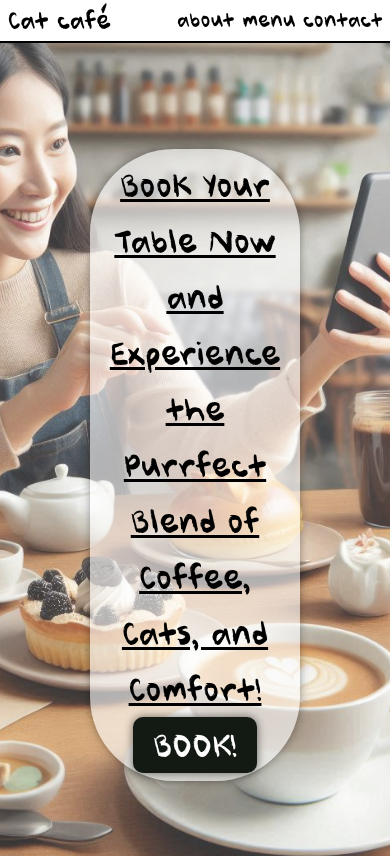
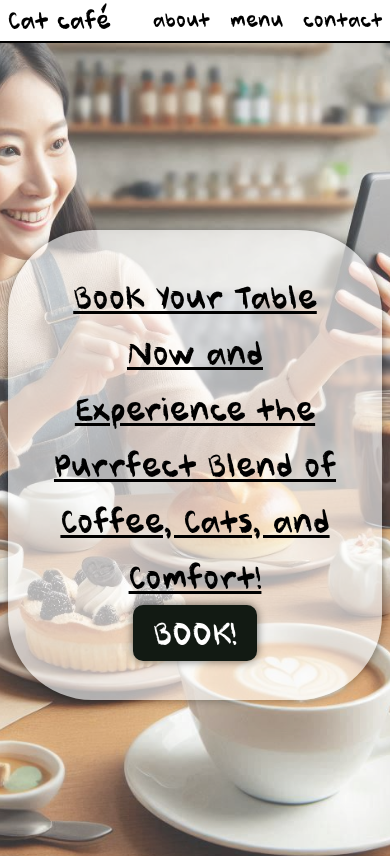
Before and after one commit to Snwqqq/restaurant-page, a website built with webpack: page src/index.html in a window 390 px wide. Shown: the top 856 px of the page. Built offline with nearby package versions, Linux system fonts and the light colour scheme.

Commit message:
Compress png, changed main page padding

```diff
--- a/src/style.css
+++ b/src/style.css
@@ -27,7 +27,7 @@ body{
 .header-buttons{
     display: flex;
     align-items: center;
-    gap: 2vw;
+    gap: max(2vw,20px);
 }
 .menu-but{
     font-size: clamp(1rem,1rem + 1vw,3rem);
@@ -221,9 +221,14 @@ font-size: clamp(0.5rem, 0.5rem + 1vw,1rem);
     }
     .action-container{
         box-shadow: 0 0 10px rgba(0, 0, 0, 0.4);
-        padding: 2vw;
-        margin: 0 90px;
+        padding: 10vw;
+        margin: 0 2vw;
     }
+    .menu-but:hover,
+.action-container button:hover{
+    background: black;
+    color: white;
+}
 }
 
 
```
Also changed, not shown: dist/menu.bundle.js, 3 other files.
